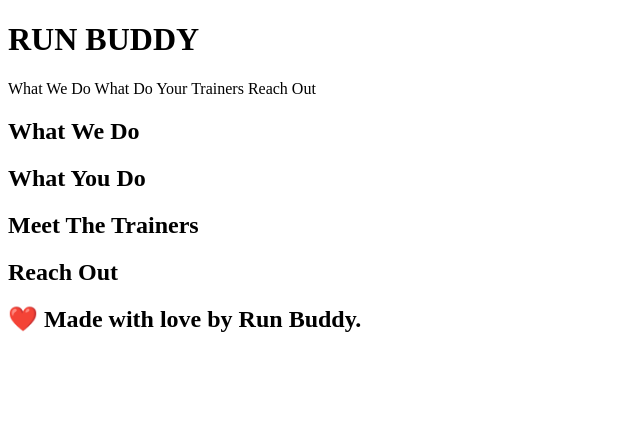
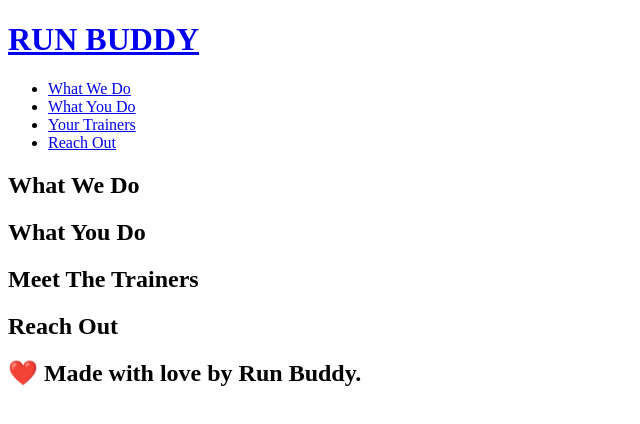
Before and after one commit to Beca-d/run-buddy, a plain HTML site: page index.html in a window 1280 px wide. Shown: the whole page, without its empty margins (0-640 px from the left). Drawn offline with Linux system fonts and the light colour scheme.

Commit message:
added nav bar

```diff
--- a/index.html
+++ b/index.html
@@ -13,10 +13,32 @@
         <!-- navigation -->
         <header>
 
-            <h1>RUN BUDDY</h1>
+            <h1>
+                <a href="/">RUN BUDDY</a>
+            </h1>
 
             <nav>
-                What We Do What Do Your Trainers Reach Out
+
+                <ul>
+
+                    <li>
+                        <a href="#what-we-do">What We Do</a>
+                    </li>
+
+                    <li>
+                        <a href="#what-you-do">What You Do</a>
+                    </li>
+
+                    <li>
+                        <a href="#your-trainers">Your Trainers</a>
+                    </li>
+
+                    <li>
+                        <a href="#reach-out">Reach Out</a>
+                    </li>
+
+                </ul>
+
             </nav>
 
         </header>
@@ -27,30 +49,30 @@
         </section>
 
         <!-- "what we do" -->
-        <section>
+        <section class="we">
 
-            <h2>What We Do</h2>
+            <h2 id="what-we-do">What We Do</h2>
 
         </section>
 
         <!-- "what you do" -->
         <section>
 
-            <h2>What You Do</h2>
+            <h2 id="what-you-do">What You Do</h2>
 
         </section>
 
         <!-- "Meet the Trainers" -->
         <section>
 
-            <h2>Meet The Trainers</h2>
+            <h2 id="your-trainers">Meet The Trainers</h2>
 
         </section>
 
         <!-- "reach out" -->
         <section>
 
-            <h2>Reach Out</h2>
+            <h2 id="reach-out">Reach Out</h2>
 
         </section>
 
```
